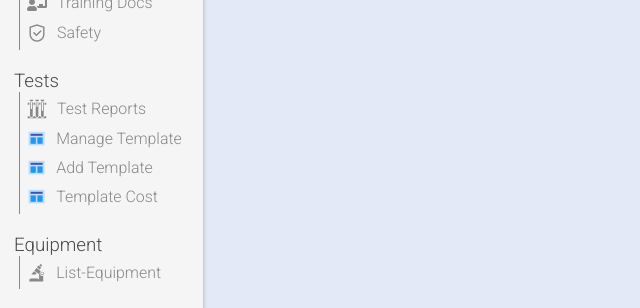
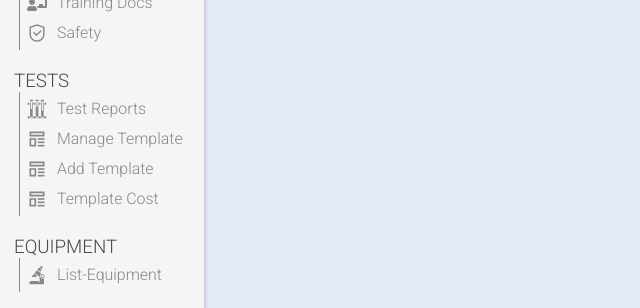
Before and after one commit to ehubbartt/gets, a React (Create React App) app in the folder frontend/: page / in a window 1280 px wide. Shown: the part 440-748 px from the top of the page, without its empty margins (0-640 px from the left). Built offline with nearby package versions, Linux system fonts and the light colour scheme.

Commit message:
updated navbar icons

```diff
--- a/frontend/src/data.js
+++ b/frontend/src/data.js
@@ -1,5 +1,5 @@
 import { AiOutlineHome, AiOutlineSafety } from "react-icons/ai";
-import { CgWorkAlt } from "react-icons/cg";
+import { CgWorkAlt, CgTemplate } from "react-icons/cg";
 import JobPage from "./Pages/JobPage";
 import HomePage from "./Pages/HomePage";
 import AccountBalanceWalletIcon from "@material-ui/icons/AccountBalanceWallet";
@@ -13,7 +13,6 @@ import {
   GiTestTubes,
   GiMicroscope,
 } from "react-icons/gi";
-import { FcTemplate } from "react-icons/fc";
 
 export const jobsData = [];
 export const job = {};
@@ -139,7 +138,7 @@ export const navData = [
   },
   {
     sectionid: 5,
-    section: "Tests",
+    section: "TESTS",
     links: [
       {
         id: 51,
@@ -154,7 +153,7 @@ export const navData = [
         page: <HomePage title="List Test Report" />,
         url: "/manage-template",
         text: "Manage Template",
-        icon: <FcTemplate style={iconStyles.navicon} />,
+        icon: <CgTemplate style={iconStyles.navIcon} />,
         exact: false,
       },
       {
@@ -162,7 +161,7 @@ export const navData = [
         page: <HomePage title="List Test Report" />,
         url: "/Add-template",
         text: "Add Template",
-        icon: <FcTemplate style={iconStyles.navicon} />,
+        icon: <CgTemplate style={iconStyles.navIcon} />,
         exact: false,
       },
       {
@@ -170,21 +169,21 @@ export const navData = [
         page: <HomePage title="List Test Report" />,
         url: "/cost-template",
         text: "Template Cost",
-        icon: <FcTemplate style={iconStyles.navicon} />,
+        icon: <CgTemplate style={iconStyles.navIcon} />,
         exact: false,
       },
     ],
   },
   {
     sectionid: 6,
-    section: "Equipment",
+    section: "EQUIPMENT",
     links: [
       {
         id: 61,
         page: <HomePage title="List of Equipments" />,
-        url: "/list-equipement",
+        url: "/list-equipment",
         text: "List-Equipment",
-        icon: <GiMicroscope style={iconStyles.navicon} />,
+        icon: <GiMicroscope style={iconStyles.navIcon} />,
         exact: false,
       },
     ],
```
